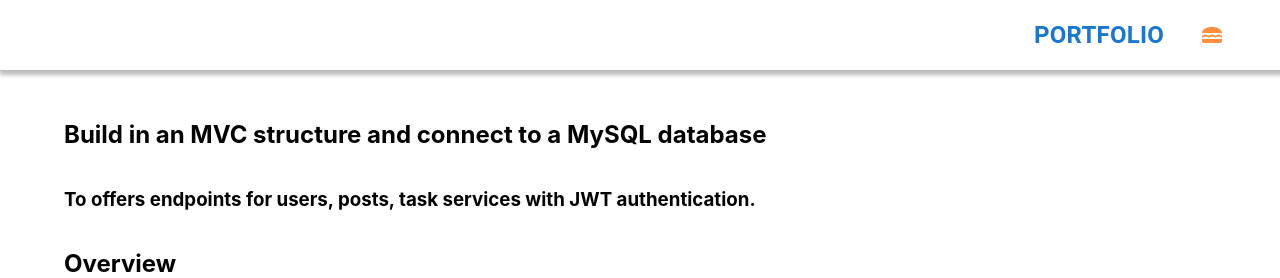
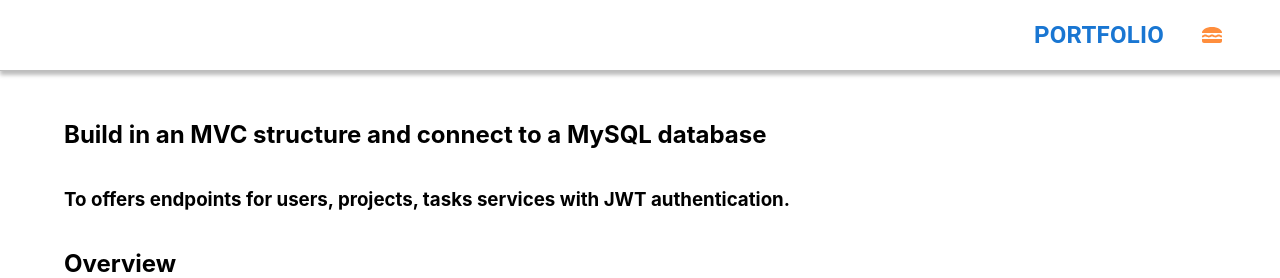
Before and after one commit to min23asdw/min23asdw.github.io, a React (Create React App) app: page /goapi in a window 1280 px wide. Shown: the top 278 px of the page. Built offline with nearby package versions, Linux system fonts and the light colour scheme.

Commit message:
fix:word

```diff
--- a/src/data/Projects.json
+++ b/src/data/Projects.json
@@ -38,7 +38,7 @@
     "imgSrc": "./pic/goapi_1.png",
     "alt": "Screenshot of  go api",
     "detailsLink": "/goapi",
-    "description": "Build in an MVC structure and connect to a MySQL database that offers endpoints for users, posts, task services with JWT authentication. ",
+    "description": "Build in an MVC structure and connect to a MySQL database that offers endpoints for users, projects, tasks services with JWT authentication. ",
     "techstack": "GO JWT MySQL Docker",
     "tech": ["BE"],
     "isTeam": false
--- a/src/project/goapi/GoApi.tsx
+++ b/src/project/goapi/GoApi.tsx
@@ -33,7 +33,7 @@ const GOAPI = () => {
             </h2>
 
             <h3 className="text-xl font-bold">
-              To offers endpoints for users, posts, task services with JWT
+              To offers endpoints for users, projects, tasks services with JWT
               authentication.
             </h3>
 
```
